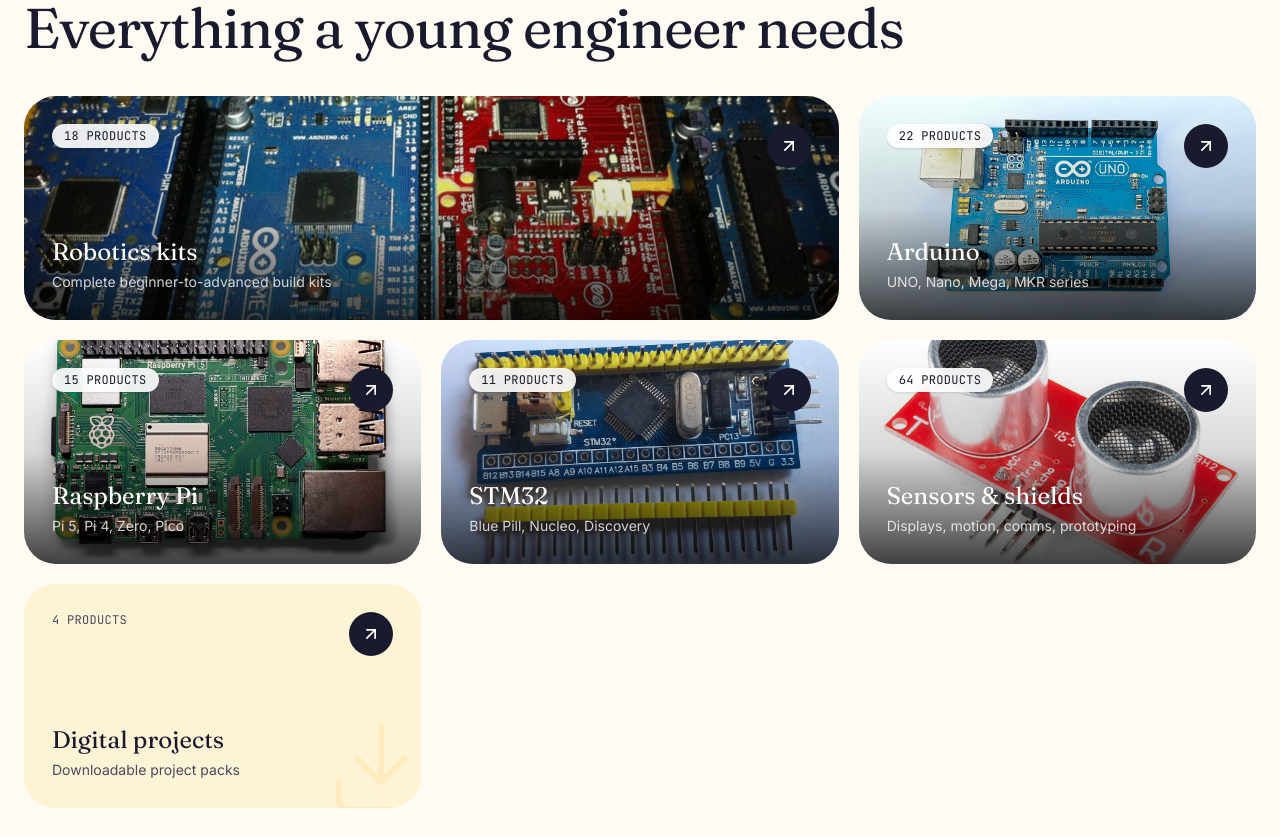
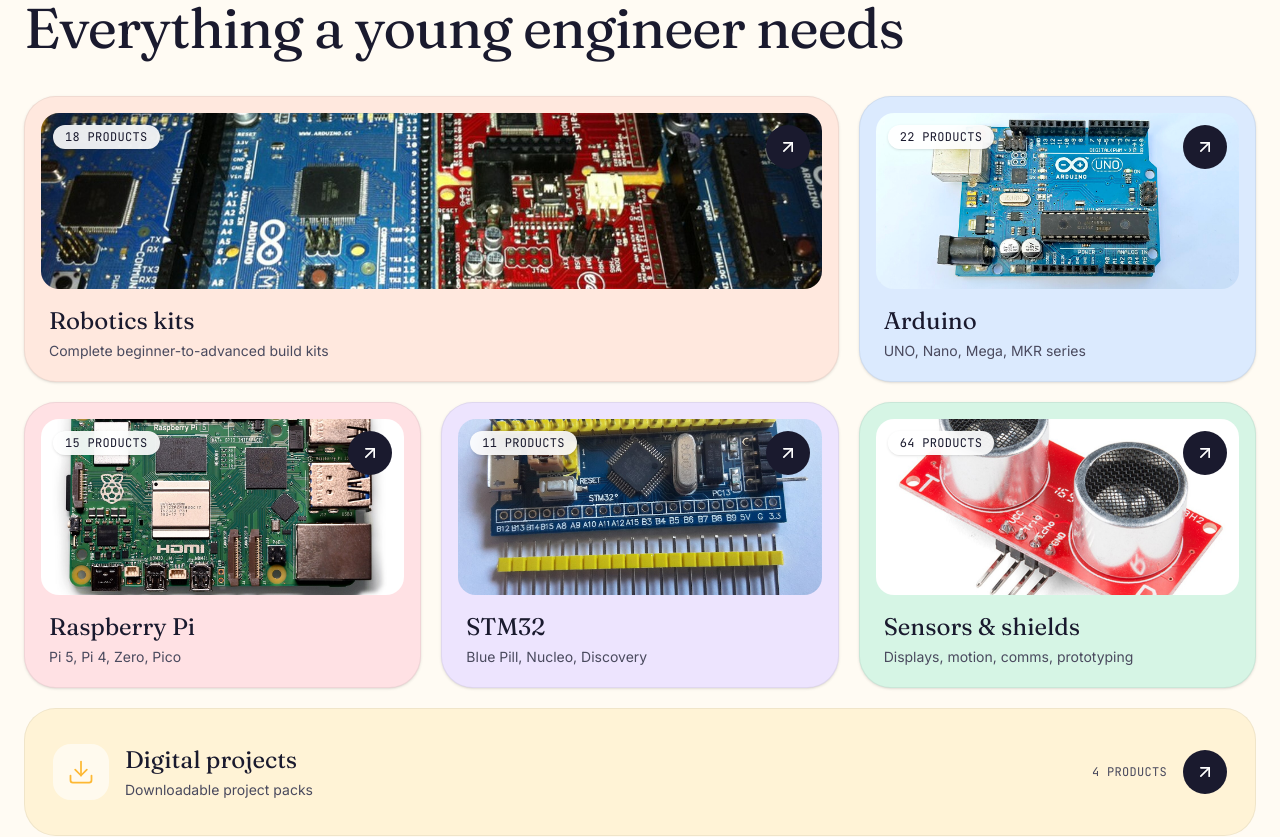
Before and after one commit to mrjaved121/bizmi, a Next.js app: page / in a window 1280 px wide. Shown: the part 1020-1857 px from the top of the page. Built offline with nearby package versions, Linux system fonts and the light colour scheme; no server answers.

Commit message:
fixed images at home page

```diff
--- a/components/features/DepartmentCard.tsx
+++ b/components/features/DepartmentCard.tsx
@@ -60,6 +60,7 @@
   subtitle,
   count,
   image,
+  banner,
   className,
 }: {
   href: string;
@@ -68,21 +69,59 @@
   subtitle: string;
   count?: number;
   image?: string;
+  banner?: boolean;
   className?: string;
 }) {
   const Icon = TITLE_ICON[title] ?? Bot;
 
+  if (banner && !image) {
     return (
       <Link
         href={href}
         className={cn(
-        "group relative flex h-full min-h-56 flex-col justify-between overflow-hidden rounded-[32px] p-7 transition-transform duration-300 hover:-translate-y-1 focus-visible:outline-none focus-visible:ring-2 focus-visible:ring-orange focus-visible:ring-offset-2",
+          "group relative flex h-full min-h-32 flex-wrap items-center justify-between gap-4 overflow-hidden rounded-[32px] border border-black/[0.06] p-6 sm:p-7 transition-all duration-300 hover:-translate-y-1 hover:shadow-md focus-visible:outline-none focus-visible:ring-2 focus-visible:ring-orange focus-visible:ring-offset-2",
           COLOR_STYLES[color],
           className
         )}
       >
-      {image ? (
-        <>
+        <div className="flex items-center gap-4">
+          <div
+            className={cn(
+              "flex h-14 w-14 shrink-0 items-center justify-center rounded-2xl bg-white/60",
+              COLOR_TO_ICON_TEXT[color]
+            )}
+          >
+            <Icon className="h-7 w-7" strokeWidth={1.5} />
+          </div>
+          <div>
+            <h3 className="font-serif text-2xl text-ink">{title}</h3>
+            <p className="mt-1 text-sm text-ink-2">{subtitle}</p>
+          </div>
+        </div>
+
+        <div className="flex items-center gap-4">
+          {typeof count === "number" && (
+            <span className="font-mono text-xs uppercase tracking-wide text-ink-2">
+              {count} products
+            </span>
+          )}
+          <ArrowBubble />
+        </div>
+      </Link>
+    );
+  }
+
+  if (image) {
+    return (
+      <Link
+        href={href}
+        className={cn(
+          "group relative flex h-full min-h-56 flex-col gap-4 overflow-hidden rounded-[32px] border border-black/[0.06] p-4 shadow-sm transition-all duration-300 hover:-translate-y-1 hover:shadow-md focus-visible:outline-none focus-visible:ring-2 focus-visible:ring-orange focus-visible:ring-offset-2",
+          COLOR_STYLES[color],
+          className
+        )}
+      >
+        <div className="relative h-40 w-full shrink-0 overflow-hidden rounded-2xl sm:h-44">
           <Image
             src={image}
             alt=""
@@ -90,12 +129,32 @@
             sizes="(min-width: 1024px) 33vw, 50vw"
             className="object-cover transition-transform duration-300 group-hover:scale-105"
           />
-          <div
-            className="absolute inset-0 bg-gradient-to-t from-black/75 via-black/15 to-transparent"
-            aria-hidden
-          />
-        </>
-      ) : (
+          <div className="absolute inset-x-3 top-3 flex items-start justify-between">
+            {typeof count === "number" && (
+              <span className="rounded-full bg-white/90 px-3 py-1 font-mono text-xs uppercase tracking-wide text-ink shadow-sm backdrop-blur-sm">
+                {count} products
+              </span>
+            )}
+            <ArrowBubble className="ml-auto" />
+          </div>
+        </div>
+        <div className="flex flex-1 flex-col justify-end px-2 pb-1">
+          <h3 className="font-serif text-2xl text-ink">{title}</h3>
+          <p className="mt-1 text-sm text-ink-2">{subtitle}</p>
+        </div>
+      </Link>
+    );
+  }
+
+  return (
+    <Link
+      href={href}
+      className={cn(
+        "group relative flex h-full min-h-56 flex-col justify-between overflow-hidden rounded-[32px] border border-black/[0.06] p-7 transition-transform duration-300 hover:-translate-y-1 focus-visible:outline-none focus-visible:ring-2 focus-visible:ring-orange focus-visible:ring-offset-2",
+        COLOR_STYLES[color],
+        className
+      )}
+    >
       <Icon
         className={cn(
           "pointer-events-none absolute -right-4 -bottom-4 h-28 w-28 opacity-[0.14] transition-transform duration-300 group-hover:scale-110 group-hover:rotate-6",
@@ -104,30 +163,18 @@
         strokeWidth={1.25}
         aria-hidden
       />
-      )}
 
       <div className="relative flex items-start justify-between">
         {typeof count === "number" && (
-          <span
-            className={cn(
-              "font-mono text-xs uppercase tracking-wide",
-              image
-                ? "rounded-full bg-white/90 px-3 py-1 text-ink shadow-sm backdrop-blur-sm"
-                : "text-ink-2"
-            )}
-          >
+          <span className="font-mono text-xs uppercase tracking-wide text-ink-2">
             {count} products
           </span>
         )}
         <ArrowBubble className="ml-auto" />
       </div>
       <div className="relative">
-        <h3 className={cn("font-serif text-2xl", image ? "text-white" : "text-ink")}>
-          {title}
-        </h3>
-        <p className={cn("mt-1 text-sm", image ? "text-white/80" : "text-ink-2")}>
-          {subtitle}
-        </p>
+        <h3 className="font-serif text-2xl text-ink">{title}</h3>
+        <p className="mt-1 text-sm text-ink-2">{subtitle}</p>
       </div>
     </Link>
   );
--- a/components/features/home/BentoCategories.tsx
+++ b/components/features/home/BentoCategories.tsx
@@ -2,6 +2,7 @@
 import { DepartmentCard } from "@/components/features/DepartmentCard";
 import { Reveal } from "@/components/features/Reveal";
 import { DEPARTMENTS } from "@/lib/mock/home";
+import { cn } from "@/lib/utils";
 
 export function BentoCategories() {
   return (
@@ -19,7 +20,10 @@
             <Reveal
               key={dept.href}
               delay={Math.min(i * 0.06, 0.3)}
-              className={dept.featured ? "lg:col-span-2" : undefined}
+              className={cn(
+                dept.featured && "lg:col-span-2",
+                dept.fullWidth && "sm:col-span-2 lg:col-span-3"
+              )}
             >
               <DepartmentCard
                 href={dept.href}
@@ -28,6 +32,7 @@
                 subtitle={dept.subtitle}
                 count={dept.count}
                 image={dept.image}
+                banner={dept.fullWidth}
                 className="h-full"
               />
             </Reveal>
--- a/lib/mock/home.ts
+++ b/lib/mock/home.ts
@@ -28,6 +28,7 @@
   subtitle: string;
   count: number;
   featured?: boolean;
+  fullWidth?: boolean;
   image?: string;
 }[] = [
   {
@@ -77,6 +78,7 @@
     title: "Digital projects",
     subtitle: "Downloadable project packs",
     count: 4,
+    fullWidth: true,
   },
 ];
 
```
Lines whose indentation alone changed are shown as unchanged.
